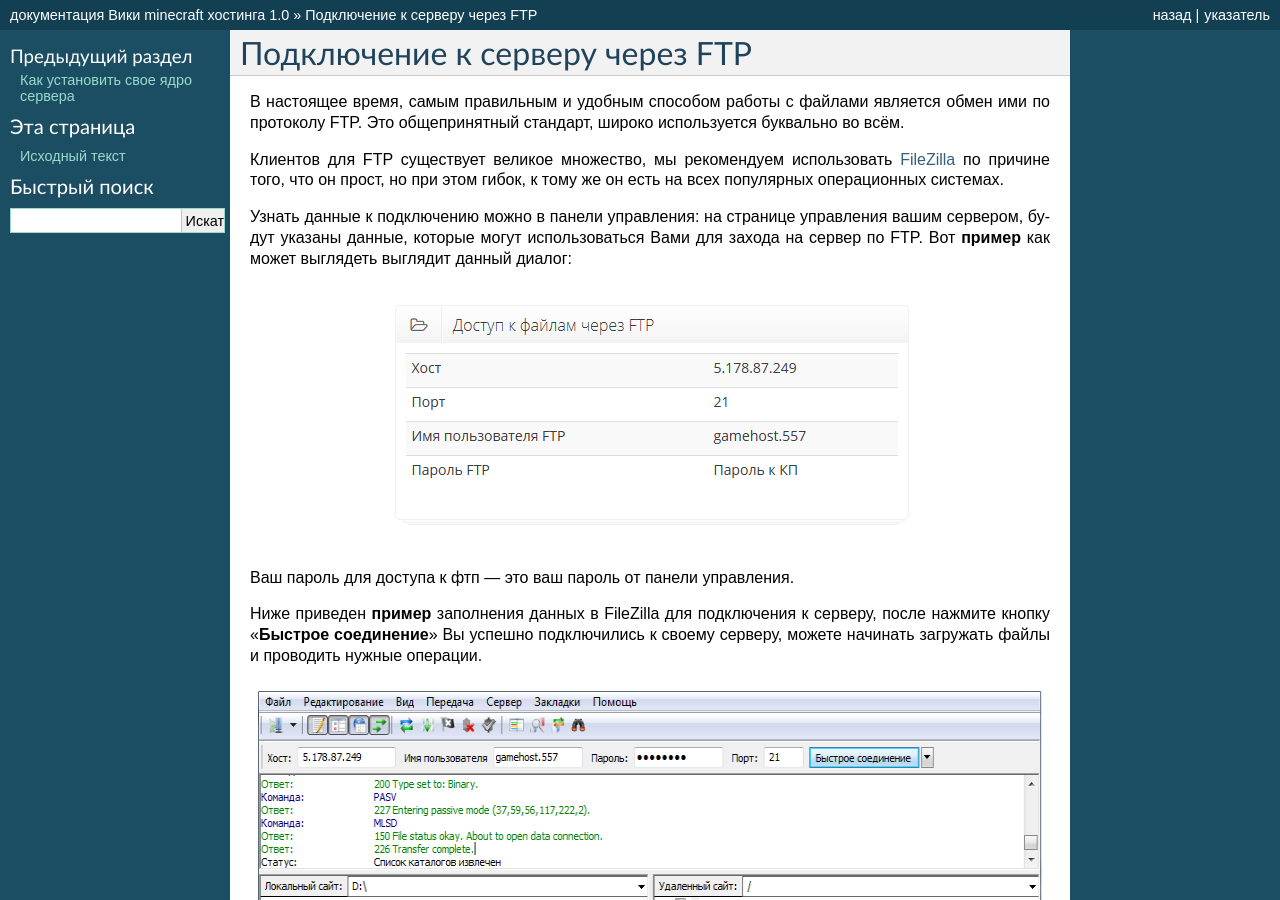
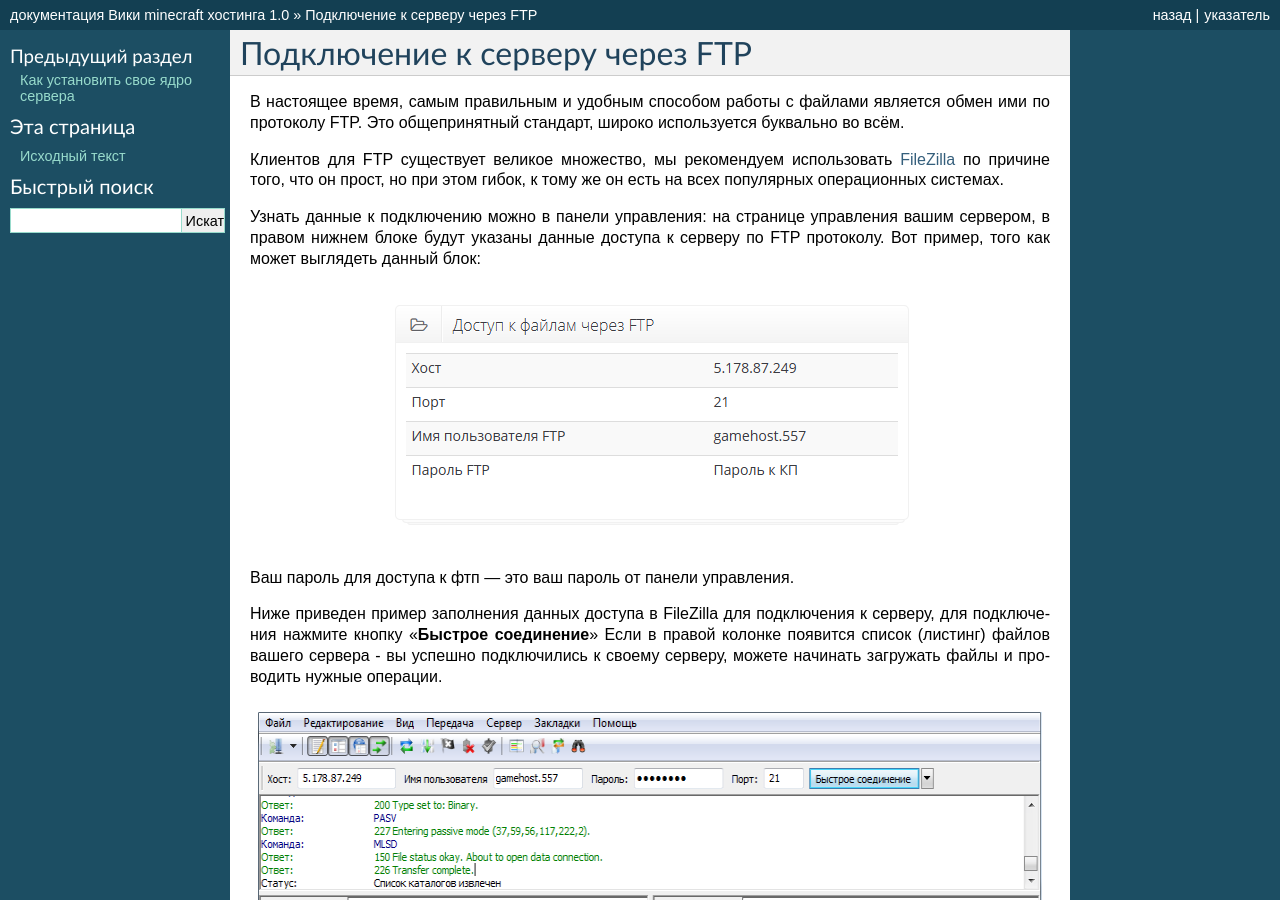
Before and after one commit to h1kkan/gamehost-wiki, a Sphinx documentation site: the page built from docs/how_to_ftp_connect.rst, in a window 1280 px wide and 900 px high. Built offline with Sphinx 7.4.7, drawn with Linux system fonts in a browser that asks for light colours.

Commit message:
grammarnazi

```diff
--- a/docs/how_to_ftp_connect.rst
+++ b/docs/how_to_ftp_connect.rst
@@ -4,7 +4,7 @@
 
 Клиентов для FTP существует великое множество, мы рекомендуем использовать `FileZilla <http://filezilla.ru/get/>`_ по причине того, что он прост, но при этом гибок, к тому же он есть на всех популярных операционных системах.
 
-Узнать данные к подключению можно в панели управления: на странице управления вашим сервером, будут указаны данные, которые могут использоваться Вами для захода на сервер по FTP. Вот **пример** как может выглядеть выглядит данный диалог:
+Узнать данные к подключению можно в панели управления: на странице управления вашим сервером, в правом нижнем блоке будут указаны данные доступа к серверу по FTP протоколу. Вот пример, того как может выглядеть данный блок:
 
 .. figure:: _static/_images/fetch_002.png
        :scale: 100 %
@@ -13,8 +13,8 @@
 
 Ваш пароль для доступа к фтп — это ваш пароль от панели управления.
 
-Ниже приведен **пример** заполнения данных в FileZilla для подключения к серверу, после нажмите кнопку "**Быстрое соединение**"
-Вы успешно подключились к своему серверу, можете начинать загружать файлы и проводить нужные операции.
+Ниже приведен пример заполнения данных доступа в FileZilla для подключения к серверу, для подключения нажмите кнопку "**Быстрое соединение**"
+Если в правой колонке появится список (листинг) файлов вашего сервера - вы успешно подключились к своему серверу, можете начинать загружать файлы и проводить нужные операции.
 
 .. figure:: _static/_images/fetch.png
        :scale: 100 %
```
